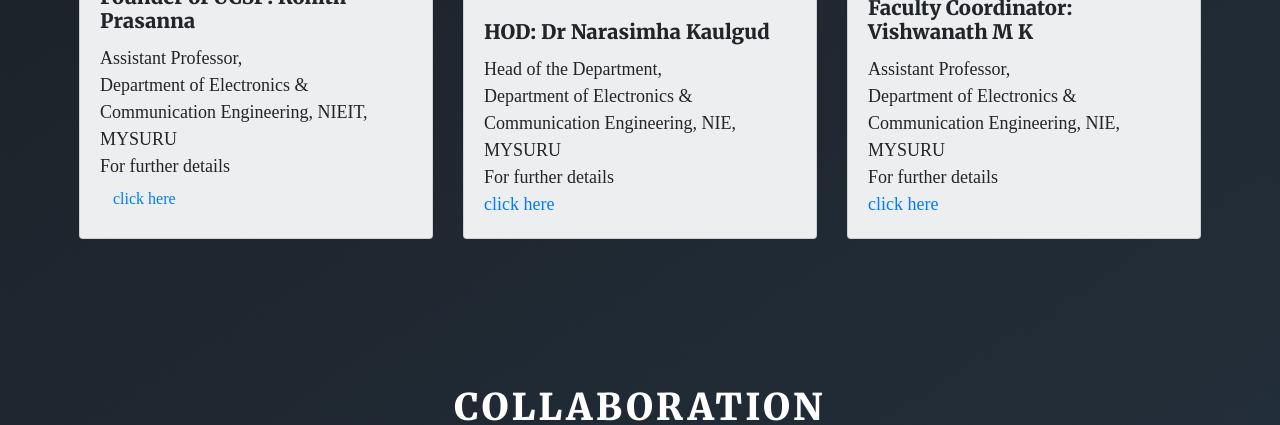
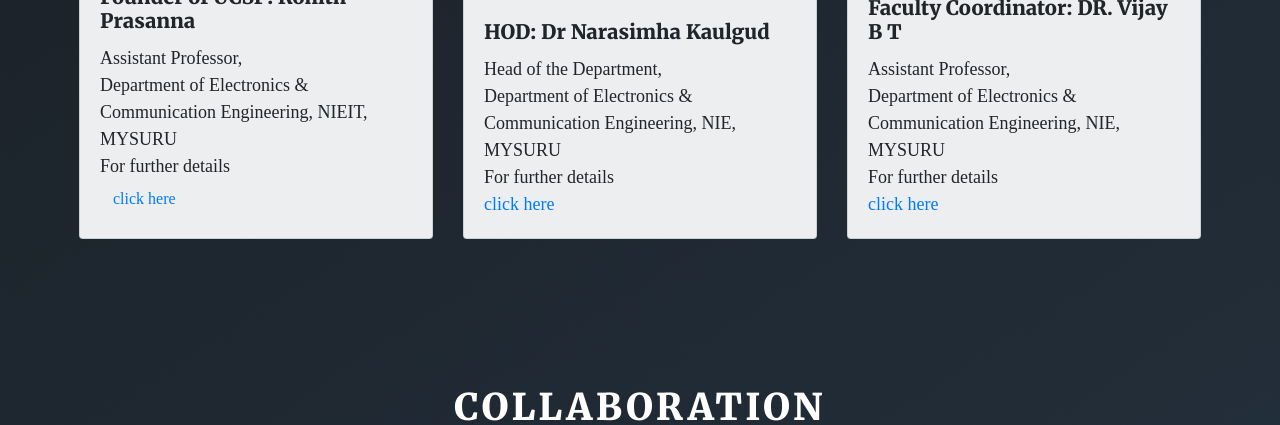
Before and after one commit to prashanthkammar/ucsp_blog, a Flask app: page / in a window 1280 px wide. Shown: the part 2190-2615 px from the top of the page. Run offline with Flask 2, Linux system fonts and the light colour scheme; some libraries are stand-ins or nearby versions; some web fonts are replaced.

Commit message:
mkv to vijaybt

```diff
--- a/blog/static/css/style.css
+++ b/blog/static/css/style.css
@@ -913,7 +913,7 @@ footer a:hover {
   .wing-box {
     color: #232323;
     font-family: "Gentium Book Basic", serif;
-    font-size: 14px;
+    font-size: 16px;
     font-weight: 500;
     text-align: center;
     margin: 2rem 1rem 1rem 1rem;
@@ -1228,7 +1228,7 @@ footer a:hover {
   .wing-box {
     color: #232323;
     font-family: "Gentium Book Basic", serif;
-    font-size: 14px;
+    font-size: 16px;
     font-weight: 500;
     text-align: center;
     margin: 2rem 1rem 1rem 1rem;
--- a/blog/templates/index.html
+++ b/blog/templates/index.html
@@ -176,11 +176,11 @@
             </div>
 
             <div class="card">
-              <img class="card-img-top cardimg" src="https://nie.ac.in/wp-content/uploads/2020/05/MKV-e1591119948684.jpg" alt="Card image cap">
+              <img class="card-img-top cardimg" src="https://nie.ac.in/wp-content/uploads/2019/03/vijay-bt.png" alt="Card image cap">
               <div class="card-body">
-                <h5 class="card-title">Faculty Coordinator: Vishwanath M K</h5>
+                <h5 class="card-title">Faculty Coordinator: DR. Vijay B T</h5>
                 <p class="card-text">
-                    Assistant Professor, <br>  Department of Electronics & Communication Engineering, NIE, MYSURU <br> For further details<br> <a href="https://nie.ac.in/faculty/vishwanath-m-k/" style="text-decoration: none;">click here</a> </p>
+                    Assistant Professor, <br>  Department of Electronics & Communication Engineering, NIE, MYSURU <br> For further details<br> <a href="https://nie.ac.in/faculty/dr-vijay-b-t/" style="text-decoration: none;">click here</a> </p>
 
             </div>
             </div>
```
